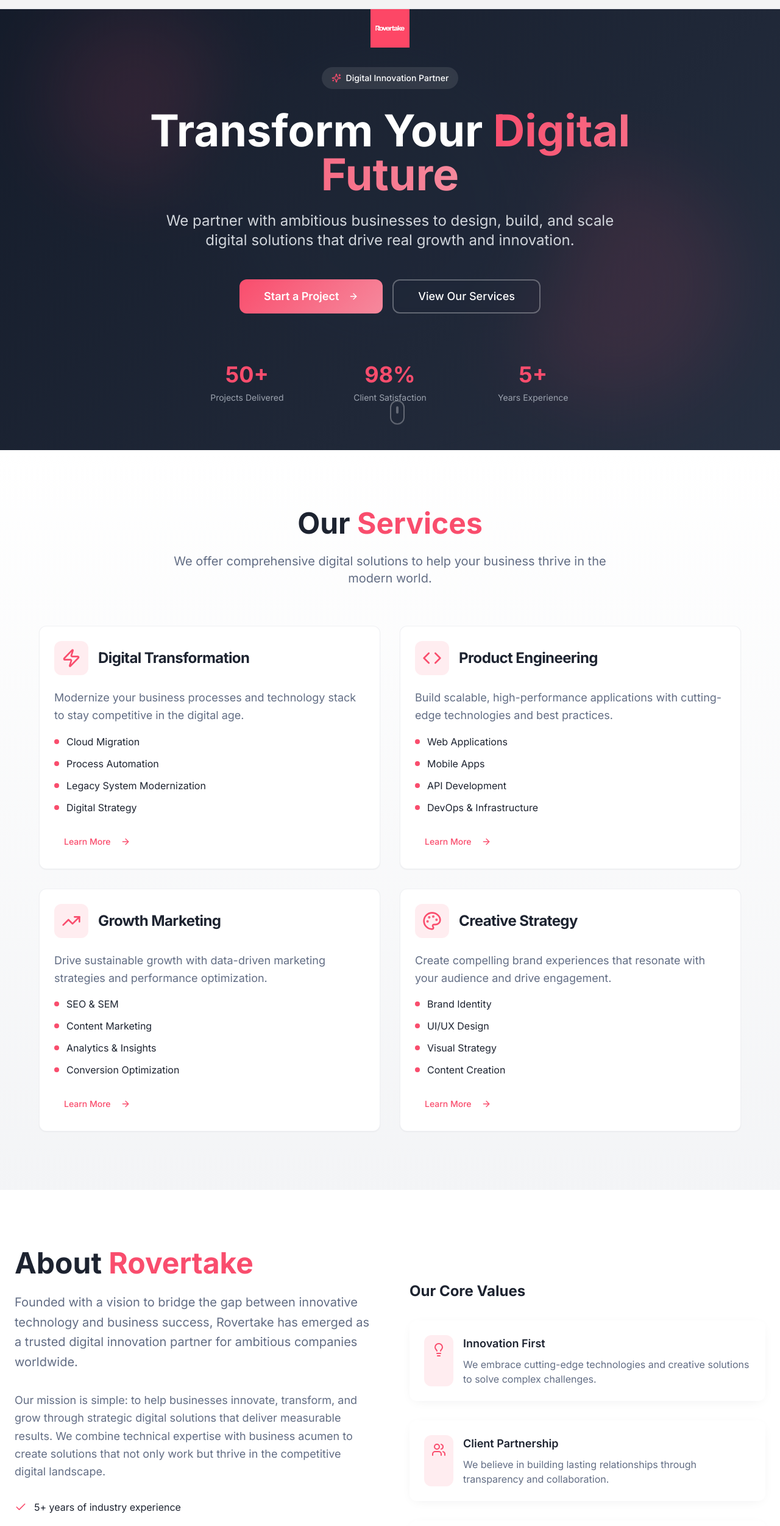
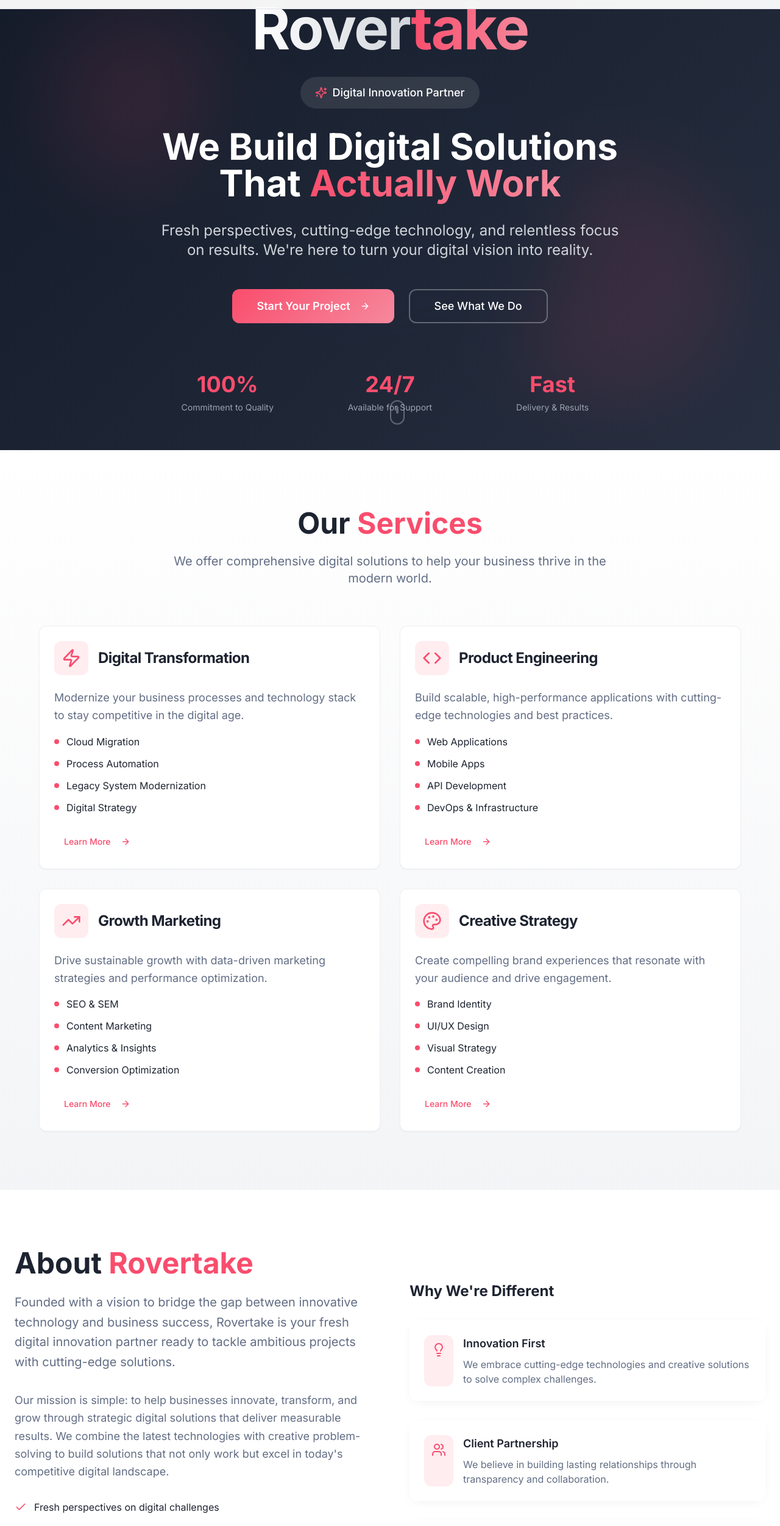
Before and after one commit to Rifnaz-Lovable/rovertake-ignite-vision, a React (Vite) app: page / in a window 1280 px wide. Shown: the part 62-2564 px from the top of the page at 61% size. Built offline with nearby package versions, Linux system fonts and the light colour scheme.

Commit message:
Refine Hero Section
Update hero section to use text-based branding instead of an image logo. Adjust content to reflect the company's current stage of development, emphasizing a fresh start and future potential.

```diff
--- a/src/components/About.tsx
+++ b/src/components/About.tsx
@@ -31,22 +31,22 @@ const About = () => {
             </h2>
             <p className="text-xl text-muted-foreground mb-8 leading-relaxed">
               Founded with a vision to bridge the gap between innovative technology and business success,
-              Rovertake has emerged as a trusted digital innovation partner for ambitious companies
-              worldwide.
+              Rovertake is your fresh digital innovation partner ready to tackle ambitious projects
+              with cutting-edge solutions.
             </p>
             <p className="text-lg text-muted-foreground mb-8 leading-relaxed">
               Our mission is simple: to help businesses innovate, transform, and grow through
-              strategic digital solutions that deliver measurable results. We combine technical
-              expertise with business acumen to create solutions that not only work but thrive
-              in the competitive digital landscape.
+              strategic digital solutions that deliver measurable results. We combine the latest
+              technologies with creative problem-solving to build solutions that not only work
+              but excel in today's competitive digital landscape.
             </p>
 
             <div className="space-y-4 mb-8">
               {[
-                "5+ years of industry experience",
-                "50+ successful projects delivered",
-                "Expert team of developers, designers, and strategists",
-                "Proven track record with Fortune 500 companies"
+                "Fresh perspectives on digital challenges",
+                "Latest technologies and modern frameworks",
+                "Dedicated team of skilled developers and designers",
+                "Agile development approach for faster delivery"
               ].map((item, index) => (
                 <div key={index} className="flex items-center space-x-3">
                   <Check className="h-5 w-5 text-accent flex-shrink-0" />
@@ -67,7 +67,7 @@ const About = () => {
 
           {/* Values */}
           <div className="space-y-8 animate-slide-in-left">
-            <h3 className="text-2xl font-bold text-foreground mb-8">Our Core Values</h3>
+            <h3 className="text-2xl font-bold text-foreground mb-8">Why We're Different</h3>
             {values.map((value, index) => (
               <div key={value.title} className="flex space-x-4 p-6 rounded-lg bg-card shadow-card hover:shadow-elegant transition-all duration-300">
                 <div className="p-3 rounded-lg bg-accent/10">
--- a/src/components/Hero.tsx
+++ b/src/components/Hero.tsx
@@ -13,59 +13,58 @@ const Hero = () => {
 
       <div className="container mx-auto px-6 relative z-10">
         <div className="max-w-4xl mx-auto text-center animate-fade-in-up">
-          {/* Logo */}
-          <div className="mb-8 flex justify-center">
-            <img
-              src="/lovable-uploads/f90ac92a-7080-4d1b-b196-a19894788b4a.png"
-              alt="Rovertake"
-              className="h-16 w-auto animate-scale-in"
-            />
+          {/* Company Name */}
+          <div className="mb-8 animate-scale-in">
+            <h1 className="text-6xl md:text-8xl font-bold text-white mb-2 tracking-tight">
+              <span className="text-transparent bg-gradient-to-r from-white to-gray-300 bg-clip-text">Rover</span>
+              <span className="text-transparent bg-gradient-to-r from-accent to-brand-pink-light bg-clip-text">take</span>
+            </h1>
           </div>
 
           {/* Badge */}
-          <div className="inline-flex items-center space-x-2 bg-white/10 backdrop-blur-sm rounded-full px-4 py-2 mb-8 animate-slide-in-left">
-            <Sparkles className="h-4 w-4 text-accent" />
-            <span className="text-sm font-medium">Digital Innovation Partner</span>
+          <div className="inline-flex items-center space-x-2 bg-white/10 backdrop-blur-sm rounded-full px-6 py-3 mb-8 animate-slide-in-left">
+            <Sparkles className="h-5 w-5 text-accent" />
+            <span className="text-lg font-medium">Digital Innovation Partner</span>
           </div>
 
           {/* Main Headline */}
-          <h1 className="text-5xl md:text-7xl font-bold leading-tight mb-6 animate-fade-in-up">
-            Transform Your
+          <h2 className="text-4xl md:text-6xl font-bold leading-tight mb-8 animate-fade-in-up">
+            We Build Digital Solutions That
             <span className="text-transparent bg-gradient-to-r from-accent to-brand-pink-light bg-clip-text">
-              {" "}Digital Future
+              {" "}Actually Work
             </span>
-          </h1>
+          </h2>
 
           {/* Subtext */}
           <p className="text-xl md:text-2xl text-gray-300 mb-12 max-w-3xl mx-auto leading-relaxed animate-fade-in-up">
-            We partner with ambitious businesses to design, build, and scale
-            digital solutions that drive real growth and innovation.
+            Fresh perspectives, cutting-edge technology, and relentless focus on results.
+            We're here to turn your digital vision into reality.
           </p>
 
           {/* CTA Buttons */}
-          <div className="flex flex-col sm:flex-row gap-4 justify-center items-center animate-fade-in-up">
+          <div className="flex flex-col sm:flex-row gap-6 justify-center items-center animate-fade-in-up">
             <Button variant="hero" size="xl" className="group">
-              Start a Project
+              Start Your Project
               <ArrowRight className="ml-2 h-5 w-5 group-hover:translate-x-1 transition-transform" />
             </Button>
             <Button variant="outline-hero" size="xl">
-              View Our Services
+              See What We Do
             </Button>
           </div>
 
-          {/* Stats */}
-          <div className="grid grid-cols-3 gap-8 mt-20 max-w-2xl mx-auto animate-fade-in-up">
+          {/* Value Props */}
+          <div className="grid grid-cols-1 md:grid-cols-3 gap-8 mt-20 max-w-3xl mx-auto animate-fade-in-up">
             <div className="text-center">
-              <div className="text-3xl md:text-4xl font-bold text-accent mb-2">50+</div>
-              <div className="text-gray-400 text-sm">Projects Delivered</div>
+              <div className="text-3xl md:text-4xl font-bold text-accent mb-2">100%</div>
+              <div className="text-gray-400 text-sm">Commitment to Quality</div>
             </div>
             <div className="text-center">
-              <div className="text-3xl md:text-4xl font-bold text-accent mb-2">98%</div>
-              <div className="text-gray-400 text-sm">Client Satisfaction</div>
+              <div className="text-3xl md:text-4xl font-bold text-accent mb-2">24/7</div>
+              <div className="text-gray-400 text-sm">Available for Support</div>
             </div>
             <div className="text-center">
-              <div className="text-3xl md:text-4xl font-bold text-accent mb-2">5+</div>
-              <div className="text-gray-400 text-sm">Years Experience</div>
+              <div className="text-3xl md:text-4xl font-bold text-accent mb-2">Fast</div>
+              <div className="text-gray-400 text-sm">Delivery & Results</div>
             </div>
           </div>
         </div>
--- a/src/components/WhyChoose.tsx
+++ b/src/components/WhyChoose.tsx
@@ -12,8 +12,8 @@ const WhyChoose = () => {
   const advantages = [
     {
       icon: Shield,
-      title: "Proven Expertise",
-      description: "5+ years of experience delivering high-quality digital solutions across various industries."
+      title: "Quality First",
+      description: "We prioritize quality in every line of code and every design decision we make."
     },
     {
       icon: Clock,
@@ -23,12 +23,12 @@ const WhyChoose = () => {
     {
       icon: Users,
       title: "Dedicated Team",
-      description: "Expert developers, designers, and strategists committed to your project's success."
+      description: "Skilled developers, designers, and strategists committed to your project's success."
     },
     {
       icon: Trophy,
-      title: "Award-Winning",
-      description: "Recognition for excellence in digital innovation and client satisfaction."
+      title: "Modern Approach",
+      description: "We use the latest methodologies and technologies to build future-proof solutions."
     },
     {
       icon: Zap,
@@ -76,19 +76,19 @@ const WhyChoose = () => {
         <div className="mt-20 bg-gradient-hero rounded-2xl p-12 text-white animate-fade-in-up">
           <div className="grid grid-cols-2 md:grid-cols-4 gap-8 text-center">
             <div>
-              <div className="text-4xl md:text-5xl font-bold text-accent mb-2">50+</div>
-              <div className="text-gray-300">Projects Completed</div>
-            </div>
-            <div>
-              <div className="text-4xl md:text-5xl font-bold text-accent mb-2">98%</div>
-              <div className="text-gray-300">Client Satisfaction</div>
+              <div className="text-4xl md:text-5xl font-bold text-accent mb-2">100%</div>
+              <div className="text-gray-300">Commitment</div>
             </div>
             <div>
               <div className="text-4xl md:text-5xl font-bold text-accent mb-2">24/7</div>
               <div className="text-gray-300">Support Available</div>
             </div>
             <div>
-              <div className="text-4xl md:text-5xl font-bold text-accent mb-2">15+</div>
+              <div className="text-4xl md:text-5xl font-bold text-accent mb-2">Fast</div>
+              <div className="text-gray-300">Delivery Promise</div>
+            </div>
+            <div>
+              <div className="text-4xl md:text-5xl font-bold text-accent mb-2">10+</div>
               <div className="text-gray-300">Technologies Mastered</div>
             </div>
           </div>
```
